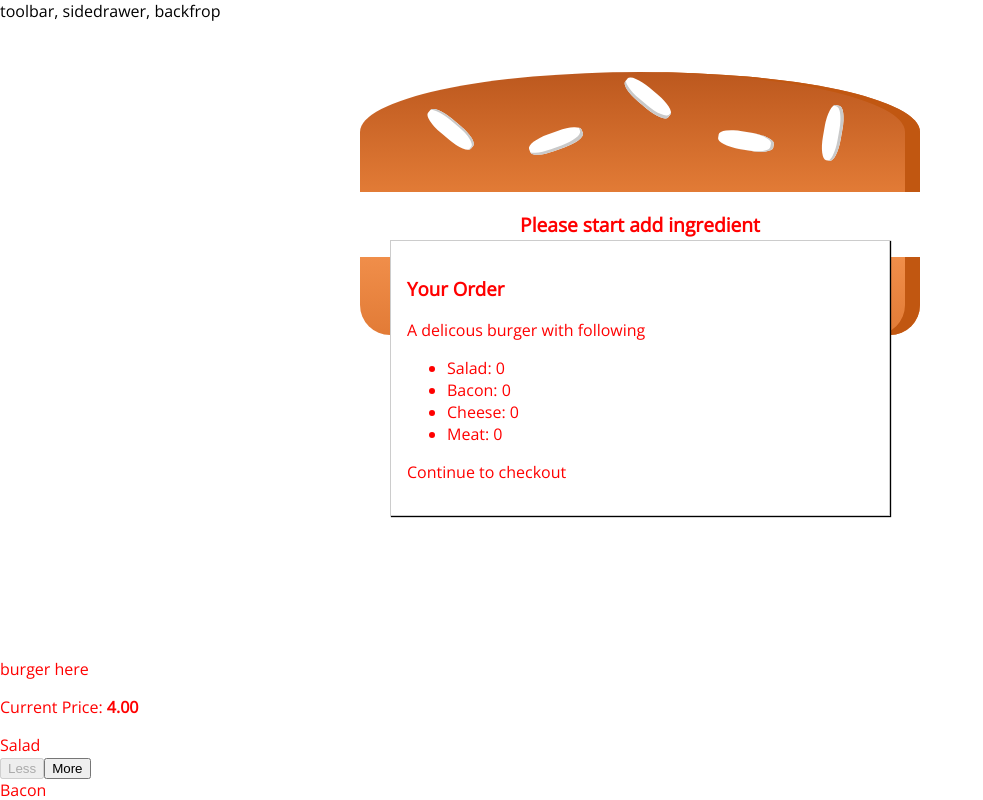
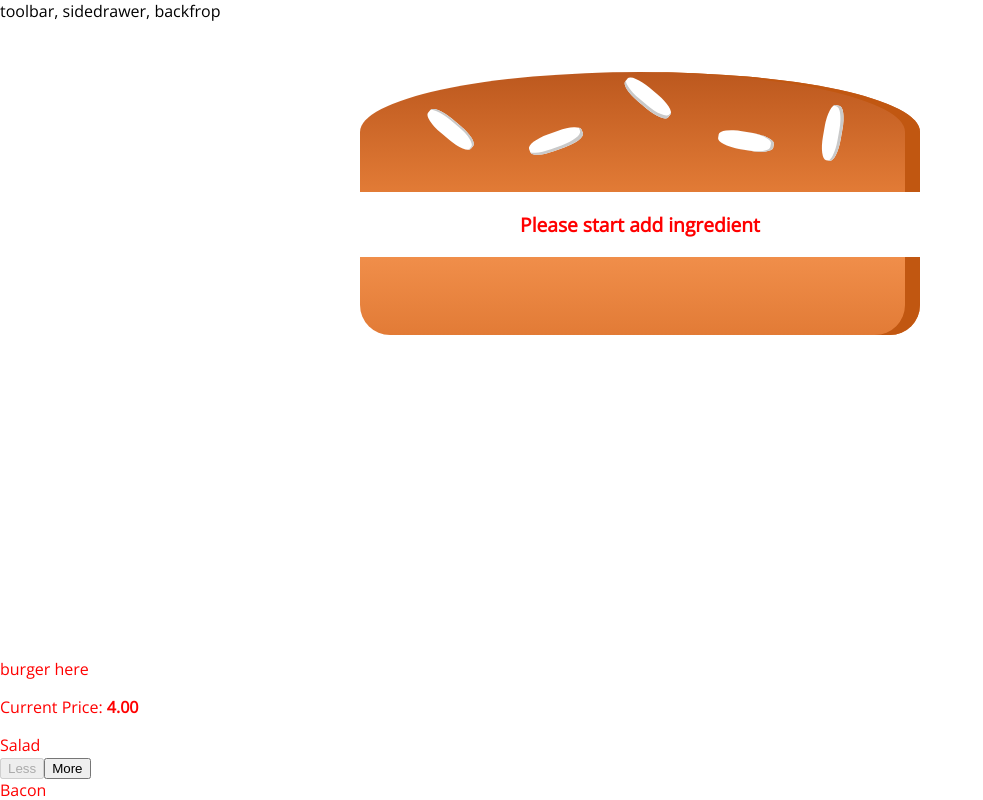
Before and after one commit to sasa-us/React-practice, a React (Create React App) app in the folder burger-builder-starting-setup/: page / in a window 1280 px wide. Shown: the top 800 px of the page, without its empty margins (0-983 px from the left). Built offline with nearby package versions, Linux system fonts and the light colour scheme.

Commit message:
use css style to show modal change

```diff
--- a/burger-builder-starting-setup/src/components/Burger/BuildControls/BuildControls.js
+++ b/burger-builder-starting-setup/src/components/Burger/BuildControls/BuildControls.js
@@ -27,6 +27,7 @@
 
         <button className={classes.OrderButton}
                 disabled={!props.purchasable}
+                onClick={props.ordered}
         > ORDER NOW</button>
     </div>
 );
--- a/burger-builder-starting-setup/src/components/UI/Modal/Modal.js
+++ b/burger-builder-starting-setup/src/components/UI/Modal/Modal.js
@@ -4,7 +4,11 @@
 const modal = (props) => (
     // console.log(props);
 
-    <div className={classes.Modal}>
+    <div className={classes.Modal}
+        style={{
+            transform: props.show? 'translateY(0)' : 'translateY(-100vh)',
+            opacity: props.show? '1': '0'
+        }}>
         {props.children}
     </div>
 );
--- a/burger-builder-starting-setup/src/containers/BurgerBuilder/BurgerBuilder.js
+++ b/burger-builder-starting-setup/src/containers/BurgerBuilder/BurgerBuilder.js
@@ -29,7 +29,8 @@
             meat: 0
         },
         totalPrice: 4,
-        purchasable: false
+        purchasable: false,
+        purchasing: false
     }
 //check if need to update purchasable to true
     updatePurchaseState (ingredients) {
@@ -93,6 +94,13 @@
 
     }//removeIngredientHandler
 
+    //trigger purchase button
+    //and pass to build control (order button)
+    purchaseHandler() {
+        this.setState({
+            purchasing: true
+        });
+    }
 
     render() {
 
@@ -107,7 +115,7 @@
         //{salad: true, meat: false, ....}
         return (
             <Aux>
-            <Modal>
+            <Modal show={this.state.purchasing}>
                 <OrderSummary ingredients={this.state.ingredients}/>
             </Modal>
                 <Burger  ingredients={this.state.ingredients} />
@@ -117,6 +125,7 @@
                     ingredientRemoved={this.removeIngredientHandler}
                     disabled={disableInfo}
                     purchasable={this.state.purchasable}
+                    ordered={this.purchaseHandler}
                     price={this.state.totalPrice}
                     />
                 <div>Build controls here</div>
```
